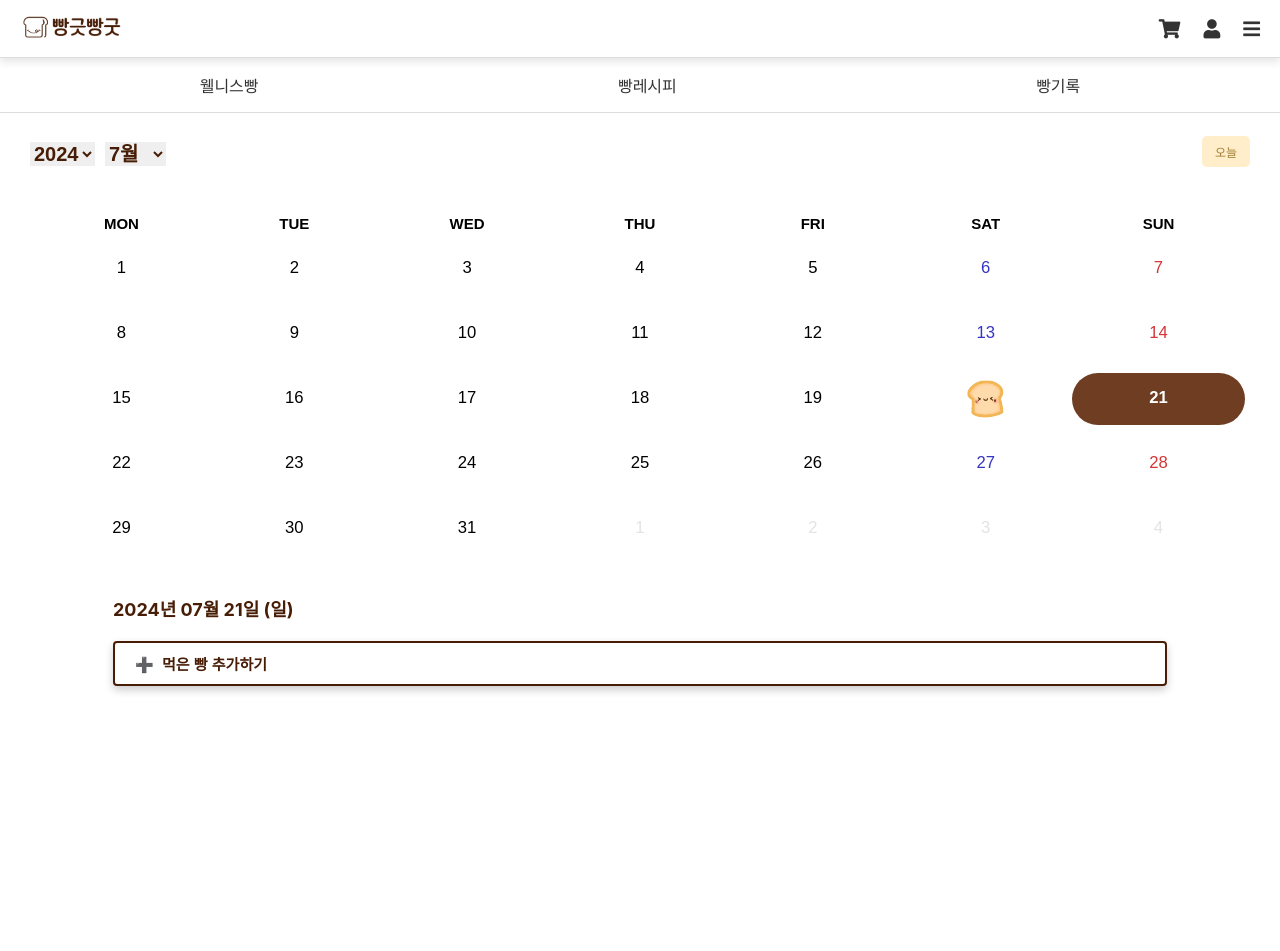
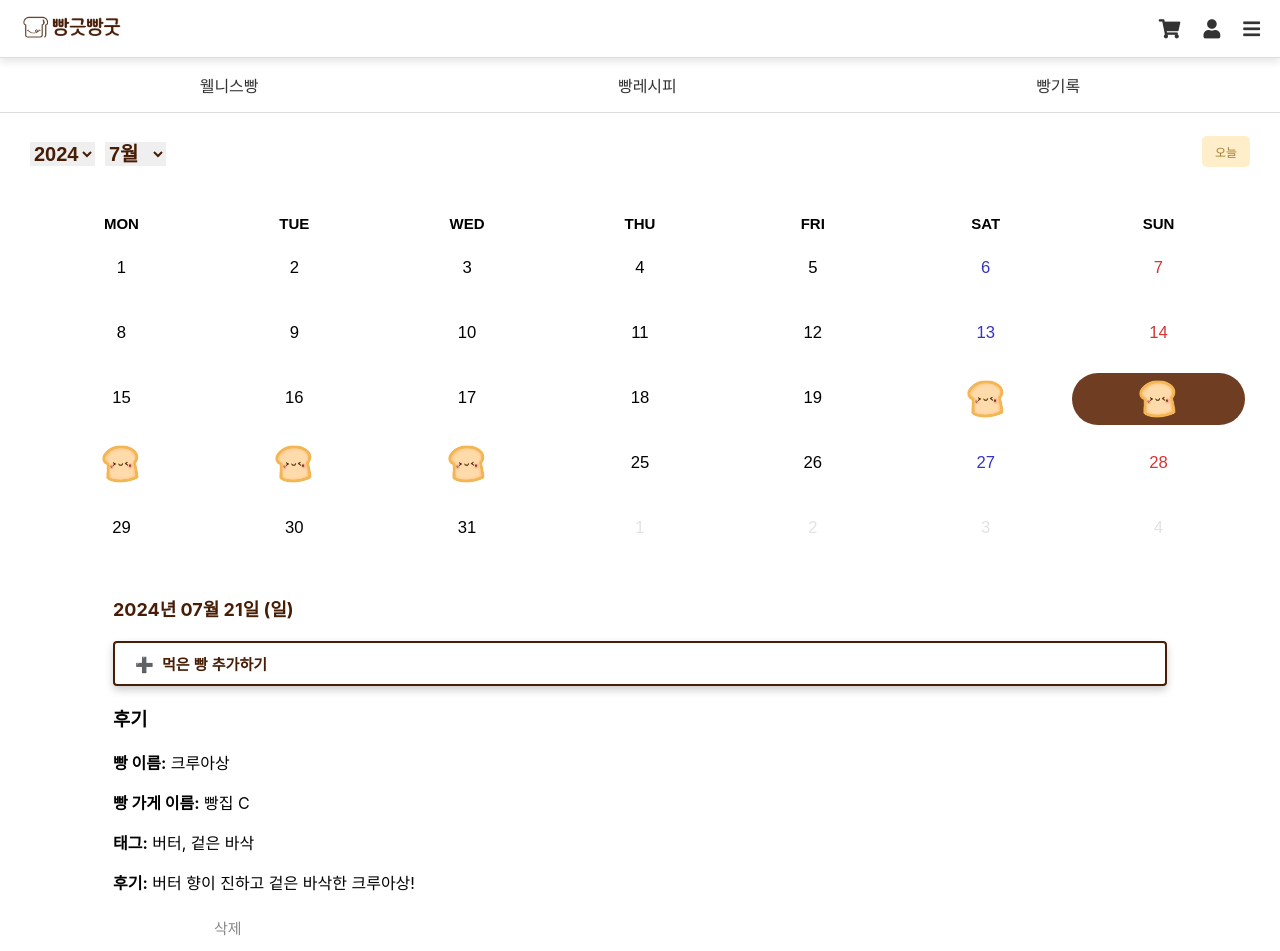
Before and after one commit to Likelion-at-SMWU-12th/DreamPatissier-Client, a React (Create React App) app in the folder dream/: page /diary in a window 1280 px wide. Shown: the top 951 px of the page. Before the commit the page ends 800 px from the top, so only its background shows below. Built offline with nearby package versions, Linux system fonts and the light colour scheme; data requests are answered from the project's data file.

Commit message:
[Fix] 더미데이터 db.json 이동 및 API 임시 연결

```diff
--- a/dream/src/pages/Diary.js
+++ b/dream/src/pages/Diary.js
@@ -1,26 +1,10 @@
-import React, { useState } from "react";
+import React, { useState, useEffect } from "react";
 import Calendar from "react-calendar";
 import { useNavigate } from "react-router-dom";
+import axios from "axios";
 import "react-calendar/dist/Calendar.css";
 import "../styles/Diary.css";
 import Bread from "../assets/bread_stamp.png";
-
-const exampleReviews = {
-  "2024-07-20": [
-    {
-      breadName: "통밀빵",
-      bakeryName: "빵집 A",
-      tags: ["맛있다", "건강한"],
-      review: "부드럽고 건강한 통밀빵이었습니다!",
-    },
-    {
-      breadName: "바게트",
-      bakeryName: "빵집 B",
-      tags: ["바삭하다", "고소한"],
-      review: "겉은 바삭하고 속은 촉촉한 바게트!",
-    },
-  ],
-};
 
 const getWeekday = (day) => {
   const weekdays = ["일", "월", "화", "수", "목", "금", "토"];
@@ -102,9 +86,25 @@ const YearMonthPicker = ({ selectedDate, updateDate }) => {
 const Diary = () => {
   const [selectedDate, setSelectedDate] = useState(new Date());
   const [activeStartDate, setActiveStartDate] = useState(new Date());
-  const [reviews, setReviews] = useState(exampleReviews);
+  const [reviews, setReviews] = useState({});
+  const navigate = useNavigate();
 
-  const navigate = useNavigate();
+  useEffect(() => {
+    axios
+      .get("http://localhost:3001/reviews")
+      .then((response) => {
+        const data = response.data;
+        if (typeof data === "object" && data !== null) {
+          setReviews(data);
+        } else {
+          console.error(
+            "Fetched data is not in the expected object format:",
+            data
+          );
+        }
+      })
+      .catch((error) => console.error("Error fetching reviews:", error));
+  }, []);
 
   const handleDateChange = (date) => {
     setSelectedDate(date);
@@ -130,6 +130,28 @@ const Diary = () => {
 
   const selectedDateKey = formatDateForSave(selectedDate);
   const reviewList = reviews[selectedDateKey] || [];
+
+  const handleDeleteReview = async (id) => {
+    try {
+      const response = await axios.delete(
+        `http://localhost:3001/reviews/${id}`
+      );
+
+      if (response.status === 200) {
+        setReviews((prevReviews) => {
+          const newReviews = { ...prevReviews };
+          newReviews[selectedDateKey] = newReviews[selectedDateKey].filter(
+            (review) => review.id !== id
+          );
+          return newReviews;
+        });
+      } else {
+        console.error("Failed to delete review. Status code:", response.status);
+      }
+    } catch (error) {
+      console.error("Error deleting review:", error);
+    }
+  };
 
   return (
     <>
@@ -157,8 +179,8 @@ const Diary = () => {
             {reviewList.length > 0 && (
               <div className="review-container">
                 <h3>후기</h3>
-                {reviewList.map((review, index) => (
-                  <div key={index} className="review-item">
+                {reviewList.map((review) => (
+                  <div key={review.id} className="review-item">
                     <p>
                       <strong>빵 이름:</strong> {review.breadName}
                     </p>
@@ -171,6 +193,12 @@ const Diary = () => {
                     <p>
                       <strong>후기:</strong> {review.review}
                     </p>
+                    <button
+                      onClick={() => handleDeleteReview(review.id)}
+                      className="delete-button"
+                    >
+                      삭제
+                    </button>
                     <hr />
                   </div>
                 ))}
```
